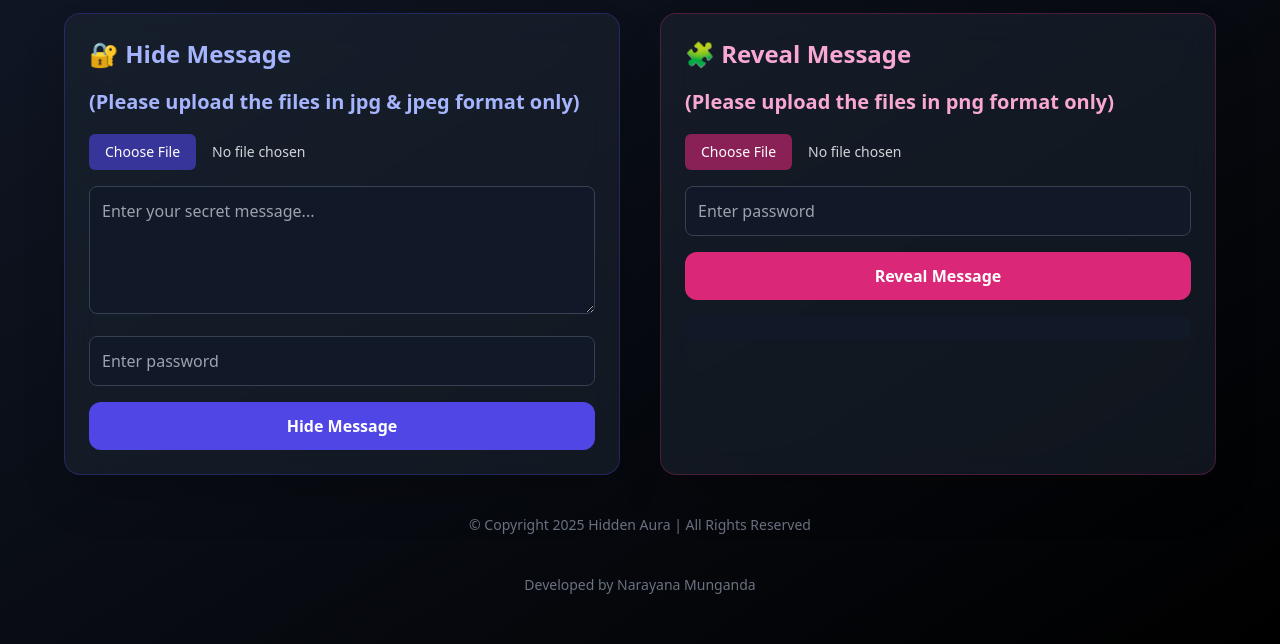
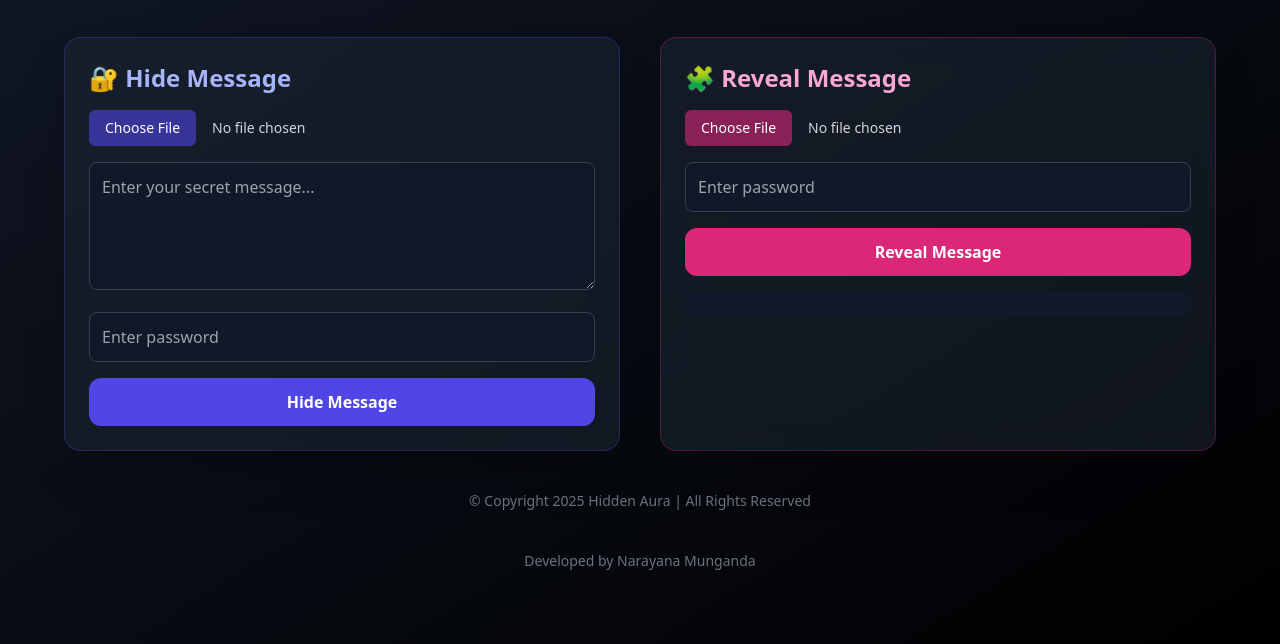
Before and after one commit to nm-474/Hidden-Aura, a plain HTML site: page index.html in a window 1280 px wide. Shown: the part 156-800 px from the top of the page. Drawn offline with nearby package versions, Linux system fonts and the light colour scheme.

Commit message:
Comment out upload instructions in index.html
Commented out instructions for file uploads in the Hide and Reveal Message sections.

```diff
--- a/index.html
+++ b/index.html
@@ -19,7 +19,7 @@
     <!-- Encode Section -->
     <div class="bg-gray-800/50 backdrop-blur-lg rounded-2xl p-6 shadow-2xl border border-indigo-600/30 transition hover:scale-[1.02]">
       <h2 class="text-2xl font-semibold mb-4 text-indigo-300">🔐 Hide Message</h2>
-      <h2 class="text-2xl font-semibold mb-4 text-indigo-300" style="font-size: 20px;">(Please upload the files in jpg & jpeg format only)</h2>
+      <!--<h2 class="text-2xl font-semibold mb-4 text-indigo-300" style="font-size: 20px;">(Please upload the files in jpg & jpeg format only)</h2>-->
       <input id="coverImage" type="file" accept="image/*" class="mb-4 w-full text-sm text-gray-300 file:mr-4 file:py-2 file:px-4 file:rounded-md file:border-0 file:bg-indigo-600/60 file:text-white hover:file:bg-indigo-700 cursor-pointer">
       <textarea id="secretText" placeholder="Enter your secret message..." class="w-full h-32 p-3 rounded-lg bg-gray-900 text-gray-200 border border-gray-700 mb-4 focus:ring-2 focus:ring-indigo-500"></textarea>
       <input id="password" type="password" placeholder="Enter password" class="w-full p-3 mb-4 rounded-lg bg-gray-900 text-gray-200 border border-gray-700 focus:ring-2 focus:ring-indigo-500">
@@ -30,7 +30,7 @@
     <!-- Decode Section -->
     <div class="bg-gray-800/50 backdrop-blur-lg rounded-2xl p-6 shadow-2xl border border-pink-600/30 transition hover:scale-[1.02]">
       <h2 class="text-2xl font-semibold mb-4 text-pink-300">🧩 Reveal Message</h2>
-      <h2 class="text-2xl font-semibold mb-4 text-pink-300" style="font-size: 20px;">(Please upload the files in png format only)</h2>
+      <!--<h2 class="text-2xl font-semibold mb-4 text-pink-300" style="font-size: 20px;">(Please upload the files in png format only)</h2>-->
       <input id="stegoImage" type="file" accept="image/*" class="mb-4 w-full text-sm text-gray-300 file:mr-4 file:py-2 file:px-4 file:rounded-md file:border-0 file:bg-pink-600/60 file:text-white hover:file:bg-pink-700 cursor-pointer">
       <input id="decodePassword" type="password" placeholder="Enter password" class="w-full p-3 mb-4 rounded-lg bg-gray-900 text-gray-200 border border-gray-700 focus:ring-2 focus:ring-pink-500">
       <button onclick="decodeImage()" class="w-full py-3 bg-pink-600 hover:bg-pink-700 rounded-xl font-semibold transition-all">Reveal Message</button>
```
